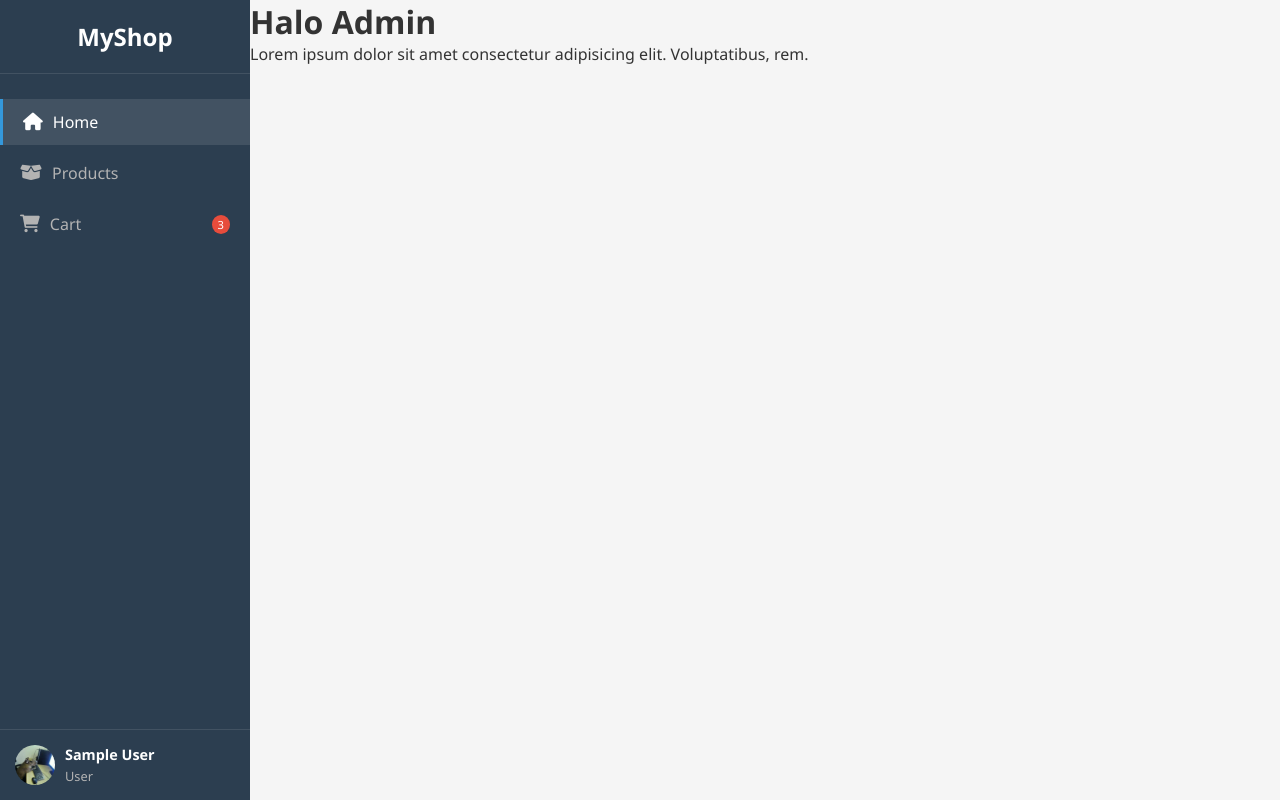
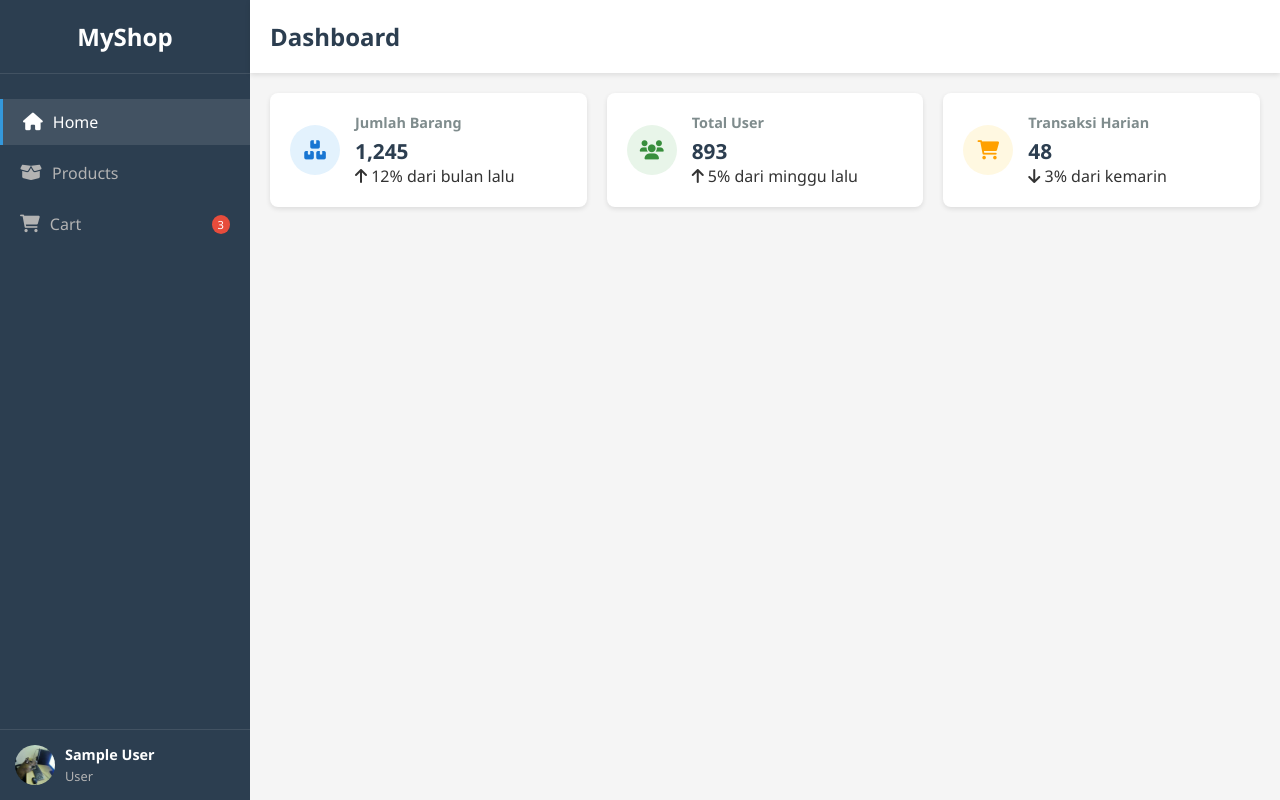
Before and after one commit to zayennn/joki-ecommerce, a PHP site: page /dashboard/home.php in a window 1280 px wide. Run offline with PHP 8.4, Linux system fonts and the light colour scheme; the visitor is signed in with stand-in values (Sample User, id 1).

Commit message:
added pages

```diff
--- a/assets/css/dashboard.css
+++ b/assets/css/dashboard.css
@@ -416,6 +416,7 @@ th {
 
 .product-info {
     display: flex;
+    flex-direction: column;
     align-items: center;
 }
 
@@ -610,3 +611,5 @@ th {
         max-width: 100%;
     }
 }
+
+/* products */
--- a/assets/js/dashboard.js
+++ b/assets/js/dashboard.js
@@ -99,3 +99,118 @@ document.addEventListener('DOMContentLoaded', function () {
         updateCartCount();
     }
 });
+
+// products
+document.addEventListener('DOMContentLoaded', function() {
+    // Product quick actions
+    const quickViewButtons = document.querySelectorAll('.quick-view');
+    const quickCartButtons = document.querySelectorAll('.quick-cart');
+
+    quickViewButtons.forEach(button => {
+        button.addEventListener('click', function(e) {
+            e.stopPropagation();
+            const productCard = this.closest('.product-card');
+            const productTitle = productCard.querySelector('.product-title').textContent;
+            alert(`Quick View: ${productTitle}`);
+        });
+    });
+
+    quickCartButtons.forEach(button => {
+        button.addEventListener('click', function(e) {
+            e.stopPropagation();
+            const productCard = this.closest('.product-card');
+            const productTitle = productCard.querySelector('.product-title').textContent;
+            alert(`Added to cart: ${productTitle}`);
+
+            // Update cart count
+            const currentCount = parseInt(document.querySelector('.cart-count').textContent);
+            document.querySelectorAll('.cart-count').forEach(count => {
+                count.textContent = currentCount + 1;
+            });
+        });
+    });
+
+    // Product edit and delete buttons
+    const editButtons = document.querySelectorAll('.edit-btn');
+    const deleteButtons = document.querySelectorAll('.delete-btn');
+
+    editButtons.forEach(button => {
+        button.addEventListener('click', function() {
+            const productCard = this.closest('.product-card');
+            const productTitle = productCard.querySelector('.product-title').textContent;
+            alert(`Edit product: ${productTitle}`);
+        });
+    });
+
+    deleteButtons.forEach(button => {
+        button.addEventListener('click', function() {
+            const productCard = this.closest('.product-card');
+            const productTitle = productCard.querySelector('.product-title').textContent;
+
+            if (confirm(`Are you sure you want to delete ${productTitle}?`)) {
+                productCard.remove();
+                alert(`${productTitle} has been deleted`);
+            }
+        });
+    });
+
+    // Format prices
+    const formatPrices = () => {
+        const prices = document.querySelectorAll('.current-price, .original-price');
+
+        prices.forEach(price => {
+            const value = price.textContent.replace('Rp ', '').replace(/\./g, '');
+            price.textContent = 'Rp ' + parseInt(value).toLocaleString('id-ID');
+        });
+    };
+
+    formatPrices();
+
+    // Pagination
+    const pageButtons = document.querySelectorAll('.page-btn:not(.disabled)');
+
+    pageButtons.forEach(button => {
+        button.addEventListener('click', function() {
+            if (this.classList.contains('active')) return;
+
+            document.querySelector('.page-btn.active').classList.remove('active');
+            this.classList.add('active');
+            // Here you would typically load new page content
+        });
+    });
+
+    // Product search
+    const searchInput = document.querySelector('.product-search input');
+    const searchButton = document.querySelector('.product-search button');
+
+    searchButton.addEventListener('click', performSearch);
+    searchInput.addEventListener('keypress', function(e) {
+        if (e.key === 'Enter') {
+            performSearch();
+        }
+    });
+
+    function performSearch() {
+        const searchTerm = searchInput.value.trim();
+        if (searchTerm) {
+            alert(`Searching for: ${searchTerm}`);
+            // Here you would typically filter products
+        }
+    }
+
+    // Filter functionality
+    const categoryFilter = document.getElementById('category');
+    const stockFilter = document.getElementById('stock');
+    const sortFilter = document.getElementById('sort');
+
+    [categoryFilter, stockFilter, sortFilter].forEach(filter => {
+        filter.addEventListener('change', function() {
+            const category = categoryFilter.value;
+            const stock = stockFilter.value;
+            const sort = sortFilter.value;
+
+            console.log(`Filters changed - Category: ${category}, Stock: ${stock}, Sort: ${sort}`);
+            // Here you would typically filter and sort products
+        });
+    });
+});
--- a/dashboard/pages/dashboard.php
+++ b/dashboard/pages/dashboard.php
@@ -1,2 +1,45 @@
-<h1>Halo Admin</h1>
-<p>Lorem ipsum dolor sit amet consectetur adipisicing elit. Voluptatibus, rem.</p>
+<header>
+    <h1>Dashboard</h1>
+</header>
+<div class="content">
+    <div class="cards">
+        <div class="card">
+            <div class="card-icon" style="background-color: #E3F2FD;">
+                <i class="fas fa-boxes" style="color: #1976D2;"></i>
+            </div>
+            <div class="card-info">
+                <h3>Jumlah Barang</h3>
+                <p>1,245</p>
+                <span class="card-trend up">
+                    <i class="fas fa-arrow-up"></i> 12% dari bulan lalu
+                </span>
+            </div>
+        </div>
+
+        <div class="card">
+            <div class="card-icon" style="background-color: #E8F5E9;">
+                <i class="fas fa-users" style="color: #388E3C;"></i>
+            </div>
+            <div class="card-info">
+                <h3>Total User</h3>
+                <p>893</p>
+                <span class="card-trend up">
+                    <i class="fas fa-arrow-up"></i> 5% dari minggu lalu
+                </span>
+            </div>
+        </div>
+
+        <div class="card">
+            <div class="card-icon" style="background-color: #FFF8E1;">
+                <i class="fas fa-shopping-cart" style="color: #FFA000;"></i>
+            </div>
+            <div class="card-info">
+                <h3>Transaksi Harian</h3>
+                <p>48</p>
+                <span class="card-trend down">
+                    <i class="fas fa-arrow-down"></i> 3% dari kemarin
+                </span>
+            </div>
+        </div>
+    </div>
+</div>
--- a/includes/sidebar.php
+++ b/includes/sidebar.php
@@ -30,7 +30,7 @@
     <div class="user-profile">
         <img src="../assets/images/Capivara Gamer.jpeg" alt="User">
         <div class="user-info">
-            <h4><?= $_SESSION['user_name']; ?></h4>
+            <h4><?= isset($_SESSION['user_name']) ? $_SESSION['user_name'] : 'Guest'; ?></h4>
             <p>User</p>
         </div>
     </div>
```
Also changed, not shown: dashboard/pages/products.php (+91 -2 lines).
